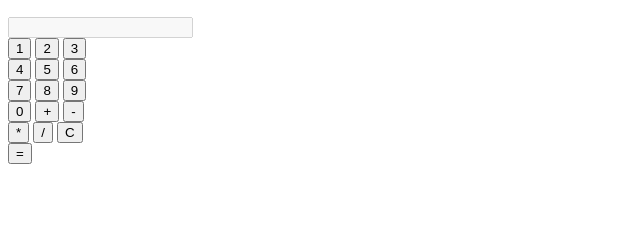
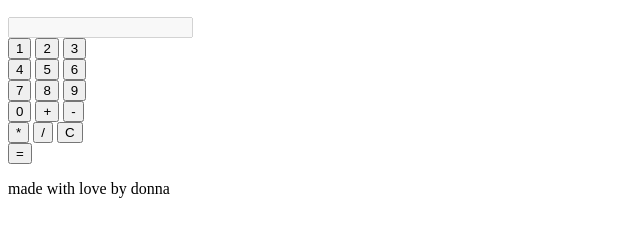
Before and after one commit to Ari-111/testing-donna, a plain HTML site: page src/index.html in a window 1280 px wide. Shown: the part 50-284 px from the top of the page, without its empty margins (0-640 px from the left). Drawn offline with Linux system fonts and the light colour scheme.

Commit message:
Love is real

```diff
--- a/src/index.html
+++ b/src/index.html
@@ -32,5 +32,6 @@
   <br />
   <input type="button" value="=" onclick="calculator.display.value = eval(calculator.display.value)" />
 </form>
+<p>made with love by donna</p>
 </body>
 </html>
```
